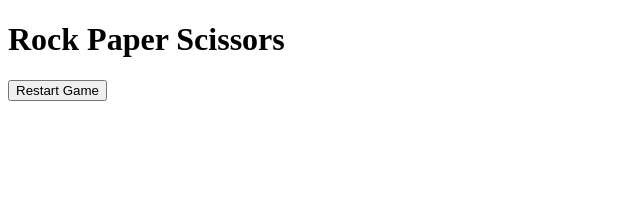
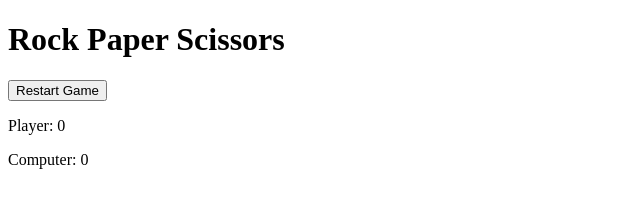
Before and after one commit to Cma-B/rps_javascript_cypress, a website: page src/index.html in a window 1280 px wide. Shown: the whole page, without its empty margins (0-640 px from the left). Drawn offline with Linux system fonts and the light colour scheme.

Commit message:
adds the new test for the score board and adds the score section for computer and player on Html file

```diff
--- a/src/index.html
+++ b/src/index.html
@@ -12,6 +12,10 @@
       <header class="hearder">
         <h1 id="title">Rock Paper Scissors</h1>
         <button id="restart" class="restart-btn">Restart Game</button>
+        <div id="score" class="score">
+            <p id="score-1">Player: 0</p>
+            <p id="score-2">Computer: 0</p>
+        </div>
       </header>
   </div>
 
```
Also changed, not shown: cypress/integration/userCanPlayRPS.feature.js (+2 -0 lines).
